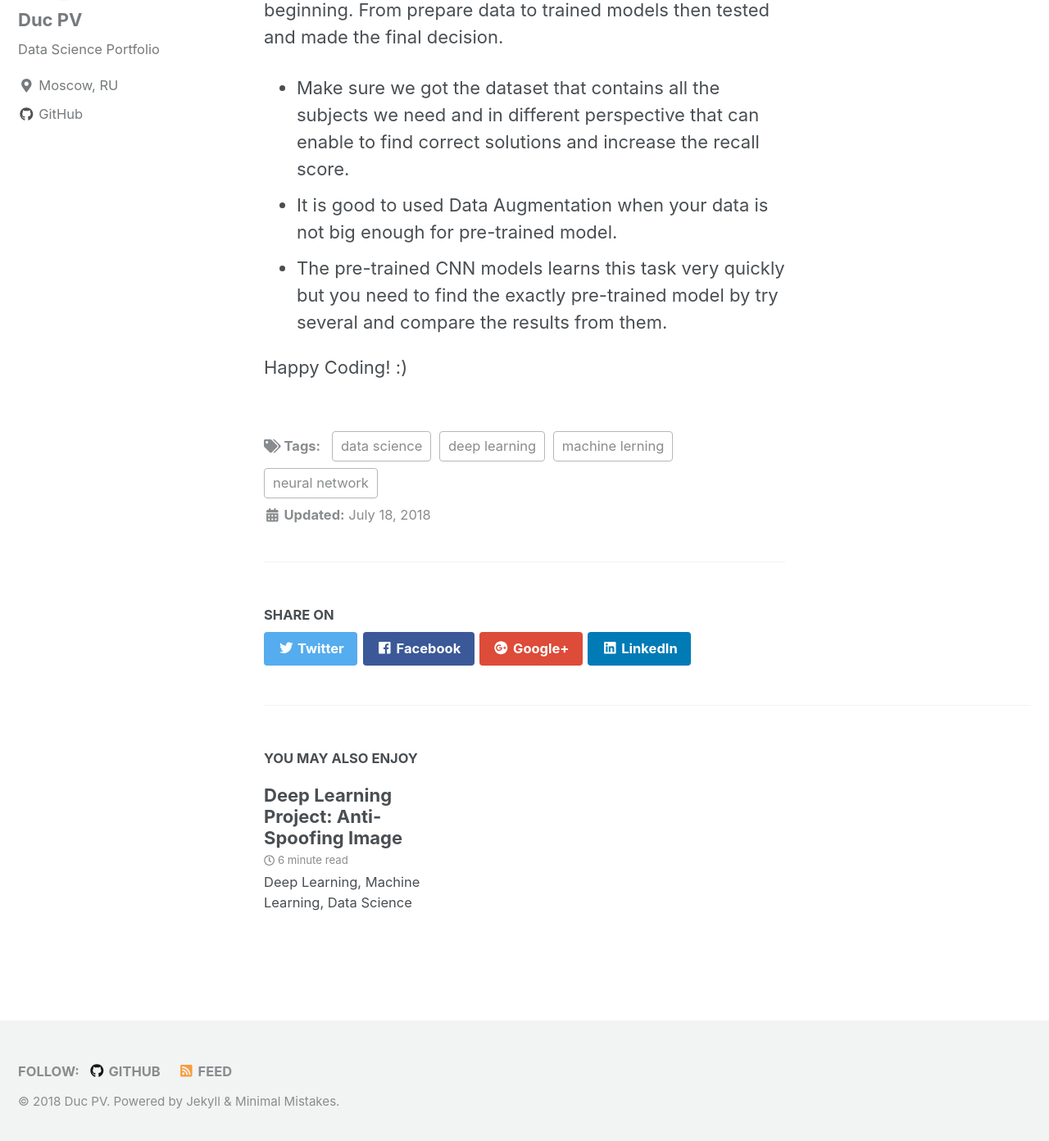
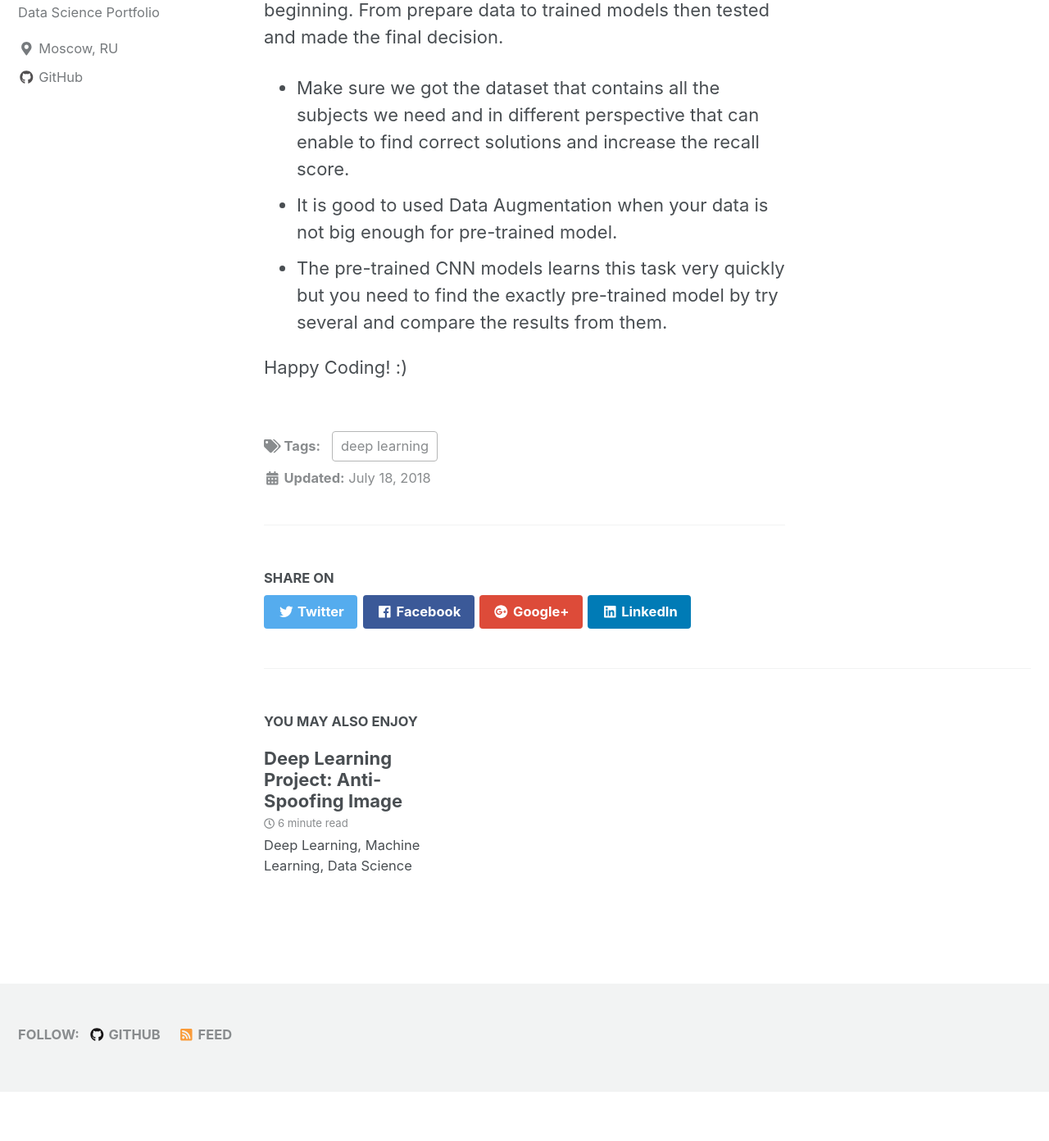
Before and after one commit to PhanDuc/PhanDuc.github.io, a Jekyll site: the page built from _posts/2018-07-18-transferlearning.md, in a window 1280 px wide and 1400 px high, scrolled down 14295 px. Shown: the top 1392 px of the window at 82% size. Built offline with Jekyll 4.4.1, drawn with Linux system fonts in a browser that asks for light colours; nearby versions of some CDN libraries; after the commit the page ends 15627 px from its top, so only the background shows below that.

Commit message:
Fix loop post

```diff
--- a/_includes/footer.html
+++ b/_includes/footer.html
@@ -22,4 +22,4 @@
   </ul>
 </div>
 
-<div class="page__footer-copyright">&copy; {{ site.time | date: '%Y' }} {{ site.name | default: site.title }}. {{ site.data.ui-text[site.locale].powered_by | default: "Powered by" }} <a href="https://jekyllrb.com" rel="nofollow">Jekyll</a> &amp; <a href="https://mademistakes.com/work/minimal-mistakes-jekyll-theme/" rel="nofollow">Minimal Mistakes</a>.</div>
+<!-- <div class="page__footer-copyright">&copy; {{ site.time | date: '%Y' }} {{ site.name | default: site.title }}. {{ site.data.ui-text[site.locale].powered_by | default: "Powered by" }} <a href="https://jekyllrb.com" rel="nofollow">Jekyll</a> &amp; <a href="https://mademistakes.com/work/minimal-mistakes-jekyll-theme/" rel="nofollow">Minimal Mistakes</a>.</div> -->
--- a/_posts/2018-07-18-transferlearning.md
+++ b/_posts/2018-07-18-transferlearning.md
@@ -1,7 +1,7 @@
 ---
 title: "Deep Learning Project: Anti-Spoofing Image"
 date: 2018-07-18
-tags: [machine lerning, data science, deep learning, neural network]
+tags: [deep learning]
 header:
     image: "/images/perceptron/percept.jpg"
 excerpt: "Deep Learning, Machine Learning, Data Science"
```
